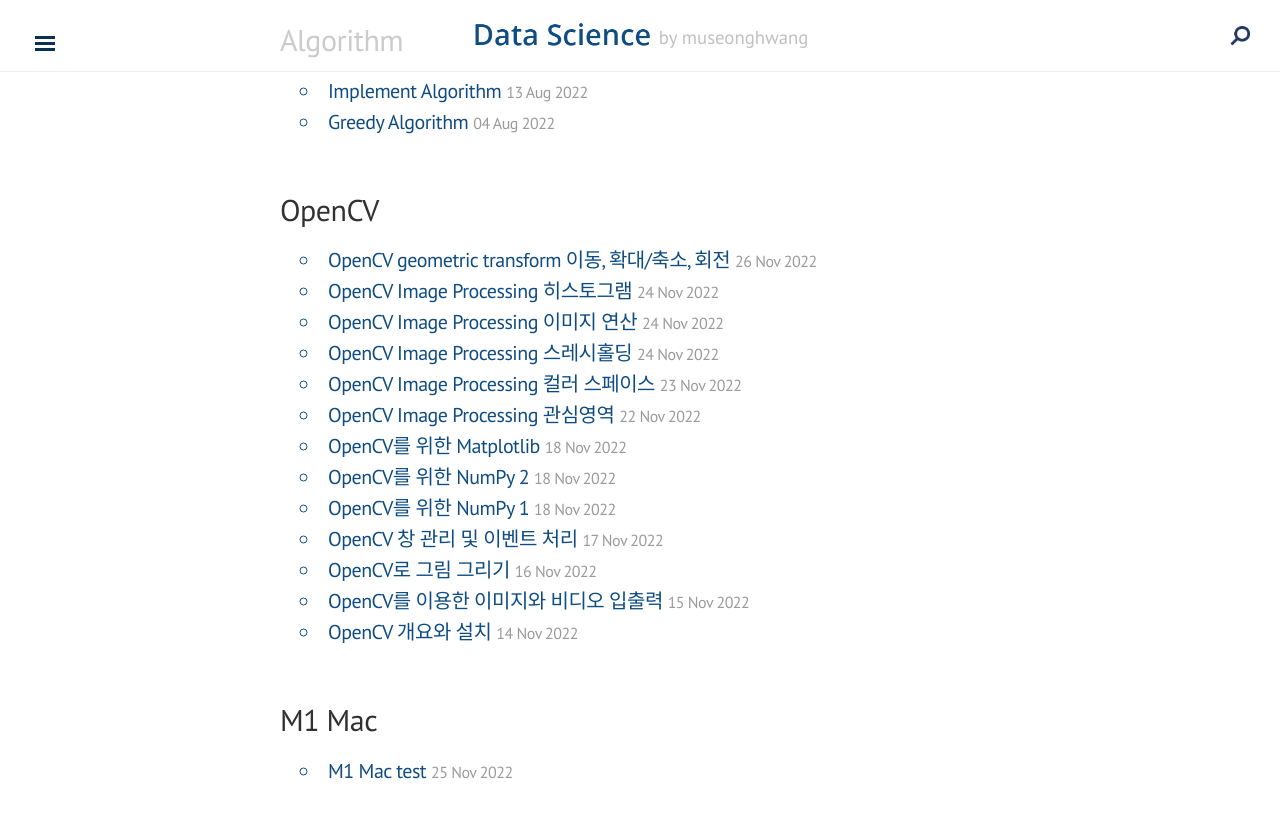
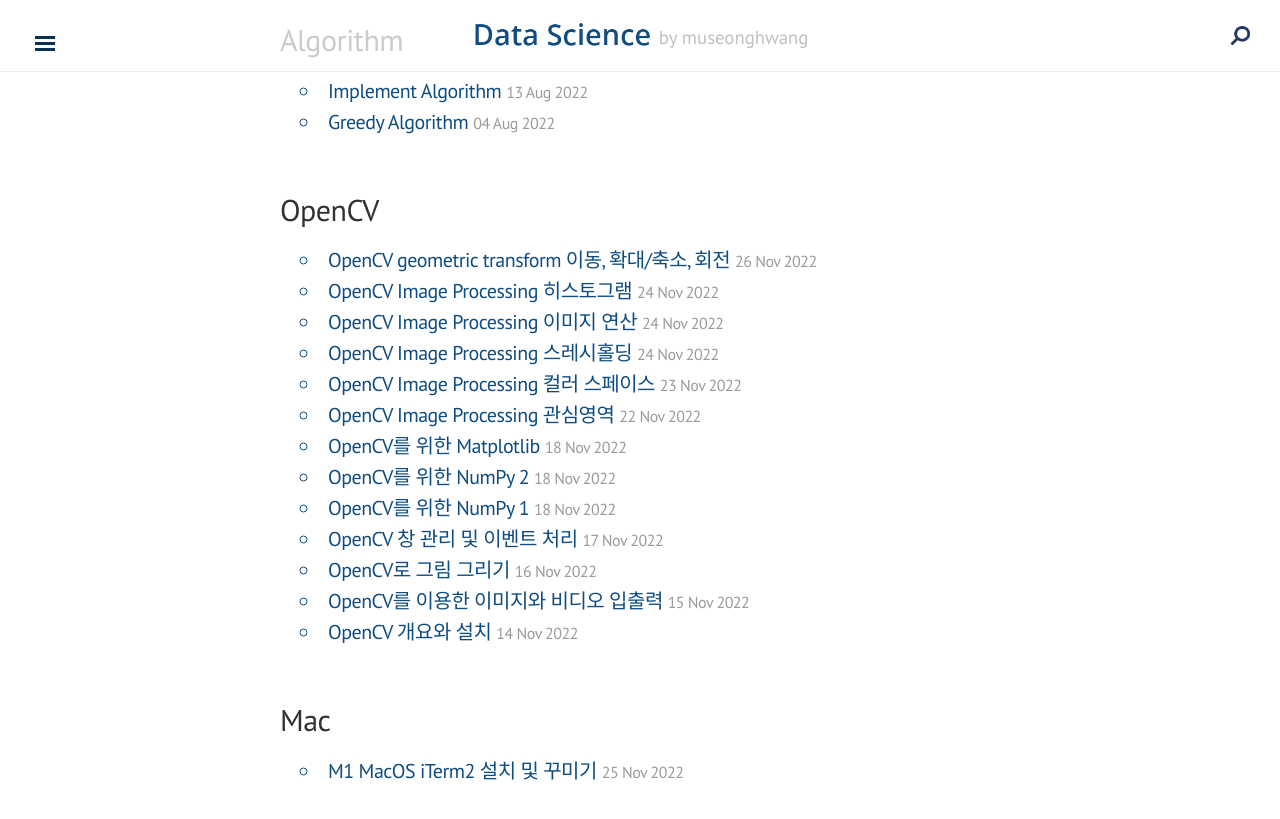
Before and after one commit to museonghwang/museonghwang.github.io, a Jekyll site: the page built from blog/tags.html, in a window 1280 px wide and 900 px high, scrolled down 1481 px. Shown: the top 819 px of the window. Built offline with Jekyll 4.4.1, drawn with Linux system fonts in a browser that asks for light colours; nearby versions of some CDN libraries.

Commit message:
Update Mac iTerm2

````diff
--- a/_posts/2022-11-25-mac-iterm2.md
+++ b/_posts/2022-11-25-mac-iterm2.md
@@ -1,10 +1,51 @@
 ---
 layout: post
-title: M1 Mac test
-category: M1 Mac
-tag: M1 Mac
+title: M1 MacOS iTerm2 설치 및 꾸미기
+category: Mac
+tag: Mac
 ---
 
-해당 게시물은 [파이썬으로 만드는 OpenCV 프로젝트(이세우 저)](https://github.com/dltpdn/insightbook.opencv_project_python/blob/master/README.md) 를 바탕으로 작성되었습니다.
+# M1 MacOS iTerm2 설치 및 꾸미기
 
-<br>
+<p align="center">
+<img alt="image" src="https://user-images.githubusercontent.com/77891754/204208863-fa5c5997-205a-4429-9c4a-dc12b71f952f.png">
+</p>
+
+MacOS 기본 터미널을 열어보면 위 사진과 같이 코드 하이라이팅도 전혀 되지 않고 밋밋한 기본 검정색 테마라서 가독성이 떨어지는 아쉬운 점이 있습니다. 명령어를 입력해도 전혀 티가 나지않아서 생산성이 좀 떨어지는 것 같습니다.
+
+<p align="center">
+<img alt="image" src="https://user-images.githubusercontent.com/77891754/204209324-fa0d65a4-2817-4b45-b9bf-65dc4f9741c7.png">
+</p>
+
+iTerm2를 설치하여 기본 터미널을 꾸며보겠습니다.
+
+iTerm2는 MacOS에서 공식 터미널 어플리캐이션 대신에 사용할 수 있는 가상 터미널 어플리케이션입니다. 기존 터미널에서 제공하는 기능보다 더욱 편리하고 가독성을 높여주는 터미널이라고 생각하시면 될 것 같습니다.
+
+
+
+
+
+# 1. Home-brew 설치하기
+
+iTerm2 패키지를 설치하기 전에 먼저 Homebrew를 설치하도록 하겠습니다. Homebrew는 MacOS의 패키지 관리 소프트웨어인데 쉽게 패키지를 설치하고 삭제할 수 있게 해줍니다.
+
+<p align="center">
+<img alt="image" src="https://user-images.githubusercontent.com/77891754/204208399-6d80b4e6-430a-403d-9f53-0a9492cac31a.png">
+</p>
+
+Homebrew 홈페이지에 들어가셔서 스크립트를 복사하시고 터미널로 돌아와 명령어를 입력해 주겠습니다.
+
+``` s
+/bin/bash -c "$(curl -fsSL https://raw.githubusercontent.com/Homebrew/install/HEAD/install.sh)"
+```
+
+설치가 정상적으로 완료되었는지 버전을 확인해보겠습니다.
+
+``` zsh
+brew -v
+```
+```
+Homebrew 3.6.11
+Homebrew/homebrew-core (git revision 1513bfd3b36; last commit 2022-11-17)
+Homebrew/homebrew-cask (git revision ad786f1638; last commit 2022-11-17)
+```
````
